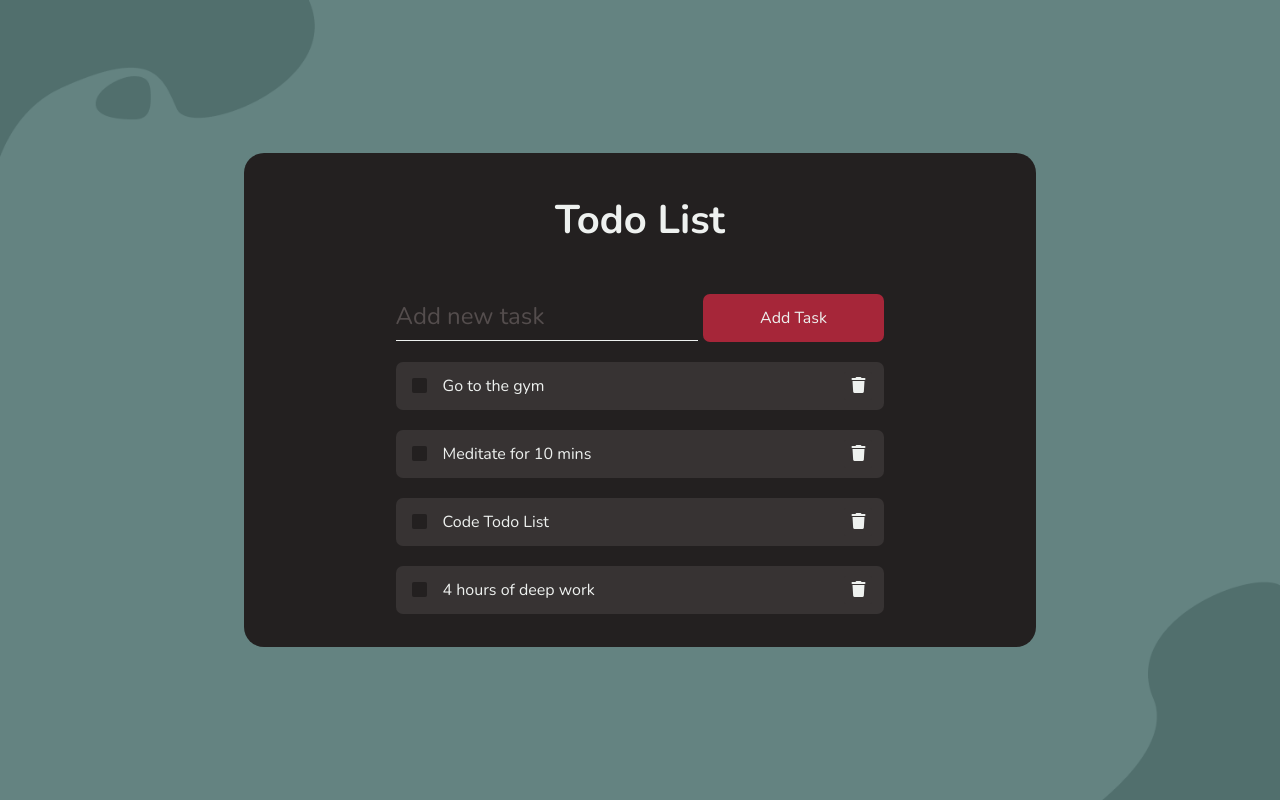
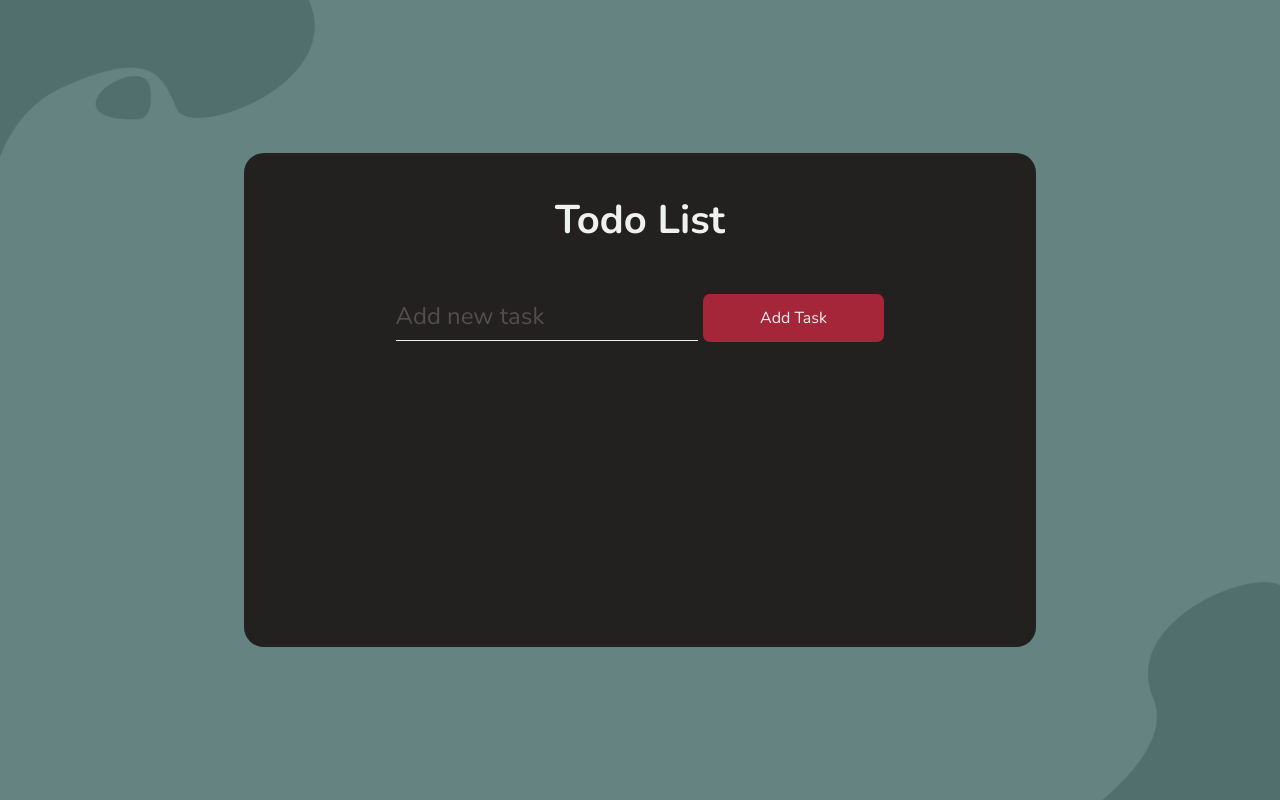
Before and after one commit to arvindajaybharadwaj/Reactjs-Todolist, a React (Vite) app: page / in a window 1280 px wide. Built offline with nearby package versions, Linux system fonts and the light colour scheme.

Commit message:
Trying to instantiate ToDoCard on adding a task

```diff
--- a/src/components/MainContainer.tsx
+++ b/src/components/MainContainer.tsx
@@ -24,7 +24,7 @@ export default function MainContainer() {
                 setTaskInput = {setTaskInput}
                 handleAddTask = {handleClick}
             />
-            <ToDoListContainer />
+            <ToDoListContainer tasksArray={tasksArray} />
         </div>
     );
 }
--- a/src/components/ToDoCard.tsx
+++ b/src/components/ToDoCard.tsx
@@ -1,14 +1,14 @@
 interface toDoCardProps {
-    task_id: string;
-    task: string;
+    taskId: string;
+    taskName: string;
 } // type safety for passing props to ToDoCard component
 
-export default function ToDoCard({task_id, task}: toDoCardProps) {
+export default function ToDoCard({taskId, taskName}: toDoCardProps) {
     return(
         <div className="todo-card">
             <div className="main-task">
-                <input type="checkbox" id={task_id} className="task-checkbox"></input>
-                <label htmlFor={task_id} className="task-label">{task}</label>
+                <input type="checkbox" id={taskId} className="task-checkbox"></input>
+                <label htmlFor={taskId} className="task-label">{taskName}</label>
             </div>
             <div className="trash-button-container">
                 <button className="trash-button">
--- a/src/components/ToDoListContainer.tsx
+++ b/src/components/ToDoListContainer.tsx
@@ -1,12 +1,21 @@
 import ToDoCard from './ToDoCard';
 
-export default function ToDoListContainer() {
+interface toDoListContainerProps {
+    tasksArray: string[];
+}
+
+export default function ToDoListContainer({tasksArray}: toDoListContainerProps) {
+
+    const taskIndex = tasksArray.length - 1;
+    const taskName = tasksArray[tasksArray.length - 1];
+
+    const taskId = `${taskName}${taskIndex}`;
+
     return(
         <div className="todo-list-container">
-            <ToDoCard task_id="task1" task="Go to the gym" />
-            <ToDoCard task_id="task2" task="Meditate for 10 mins" />
-            <ToDoCard task_id="task3" task="Code Todo List" />
-            <ToDoCard task_id="task4" task="4 hours of deep work" />
+            {tasksArray.map((_, index) => {
+                return <ToDoCard key={index} taskId={taskId} taskName={taskName} />;
+            })}
         </div>
     );
 }
```
